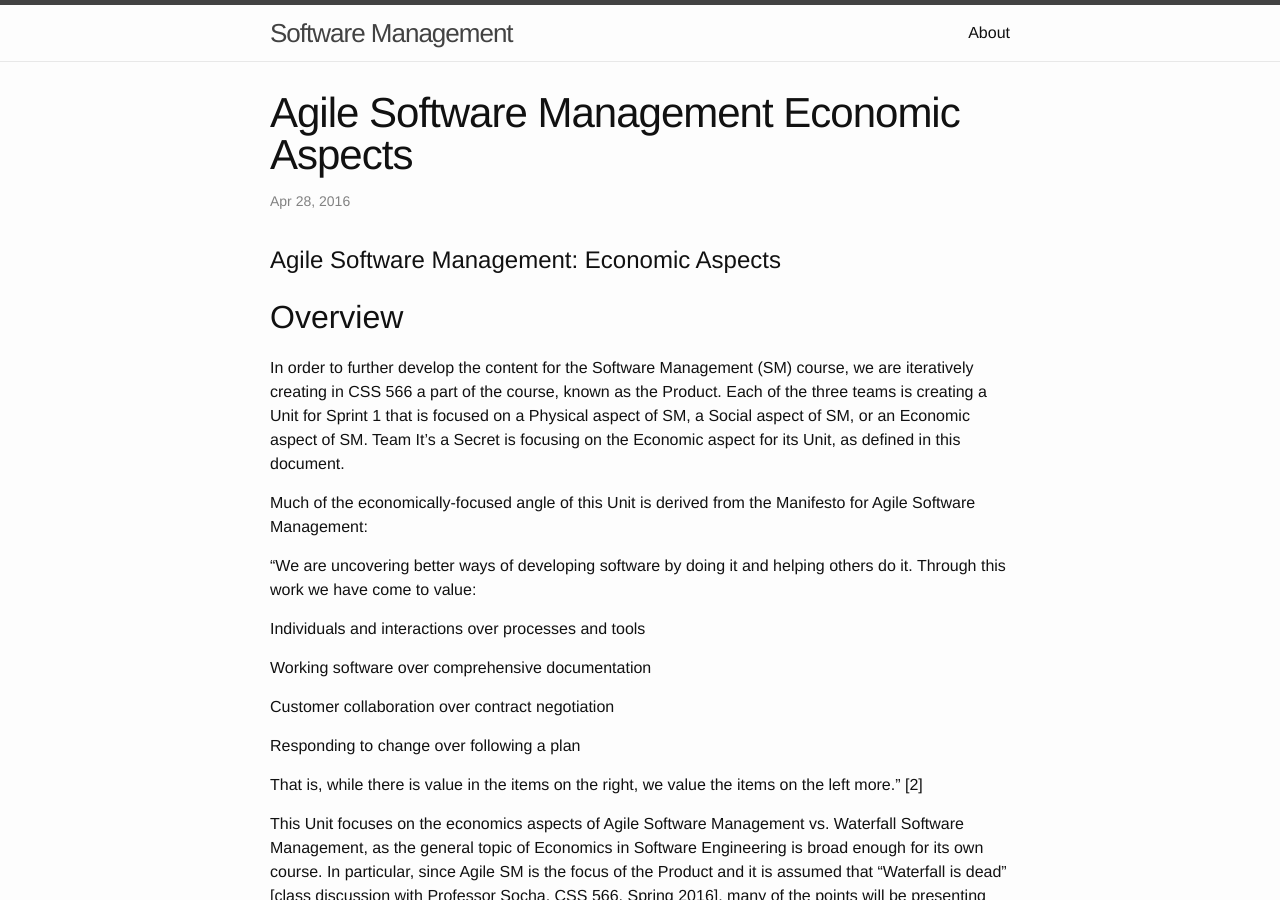
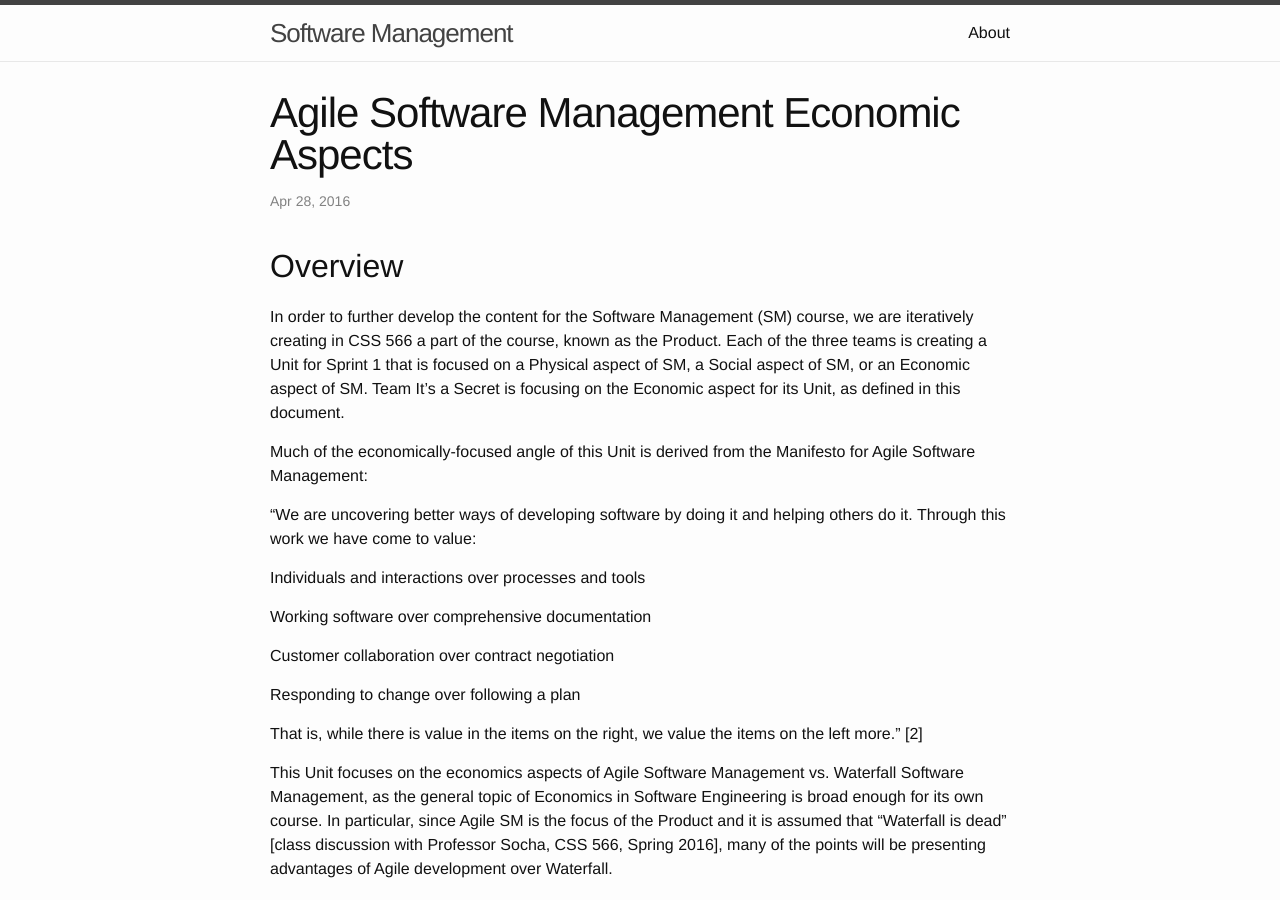
Before and after one commit to css566/css566.github.io, a Jekyll site: the page built from _posts/2016-04-28-agile_economic.md, in a window 1280 px wide and 900 px high. Built offline with Jekyll 4.4.1, drawn with Linux system fonts in a browser that asks for light colours; comment, search, counter and statistics services are not loaded.

Commit message:
Removed duplicate title

```diff
--- a/_posts/2016-04-28-agile_economic.md
+++ b/_posts/2016-04-28-agile_economic.md
@@ -2,10 +2,6 @@
 layout: post
 title: Agile Software Management Economic Aspects
 ---
-Agile Software Management: Economic Aspects
-===================
-
-
 
 Overview
 -------------
```
